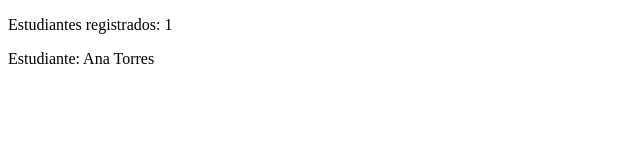
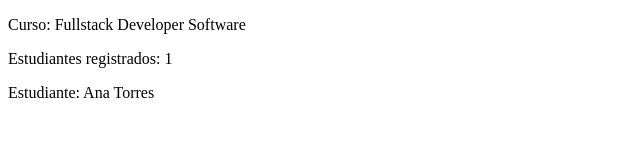
Before and after one commit to matias03322-wq/registro-senati, a plain HTML site: page index.html in a window 1280 px wide. Shown: the whole page, without its empty margins (0-640 px from the left). Drawn offline with Linux system fonts and the light colour scheme.

Commit message:
feat: agrega informacion del curso

```diff
--- a/index.html
+++ b/index.html
@@ -5,7 +5,8 @@
   <title>Registro SENATI</title>
 </head>
 <body>
-<p>Estudiantes registrados: 1</p>
+  <p>Curso: Fullstack Developer Software</p>
+  <p>Estudiantes registrados: 1</p>
   <p>Estudiante: Ana Torres</p>
 </body>
 </html>
```
